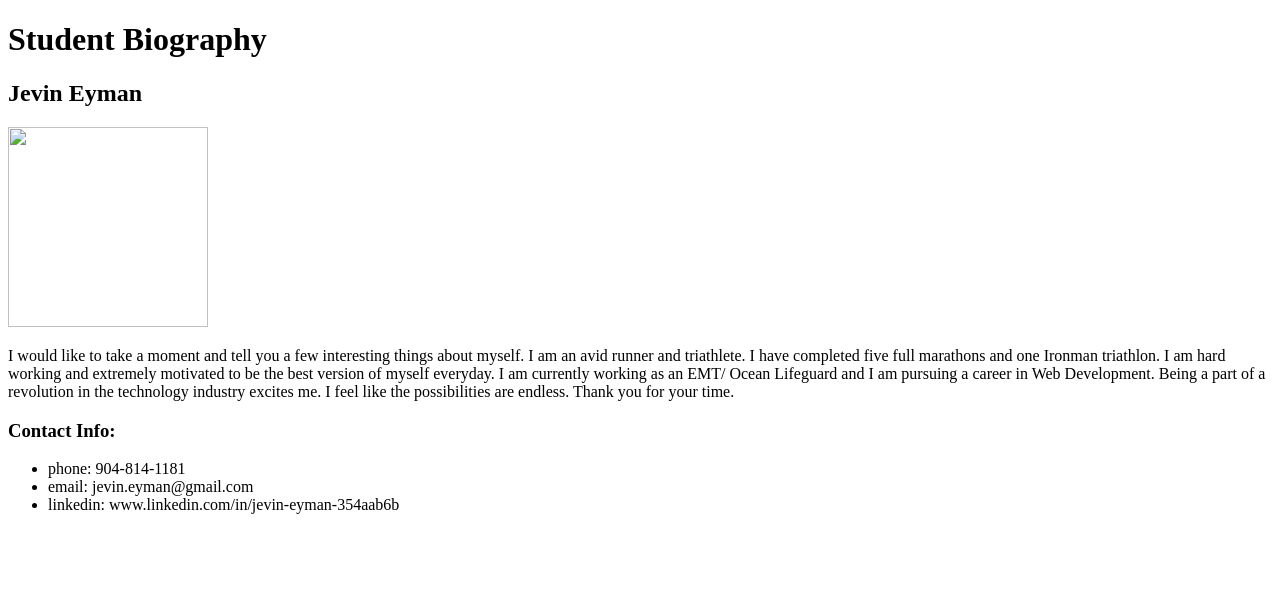
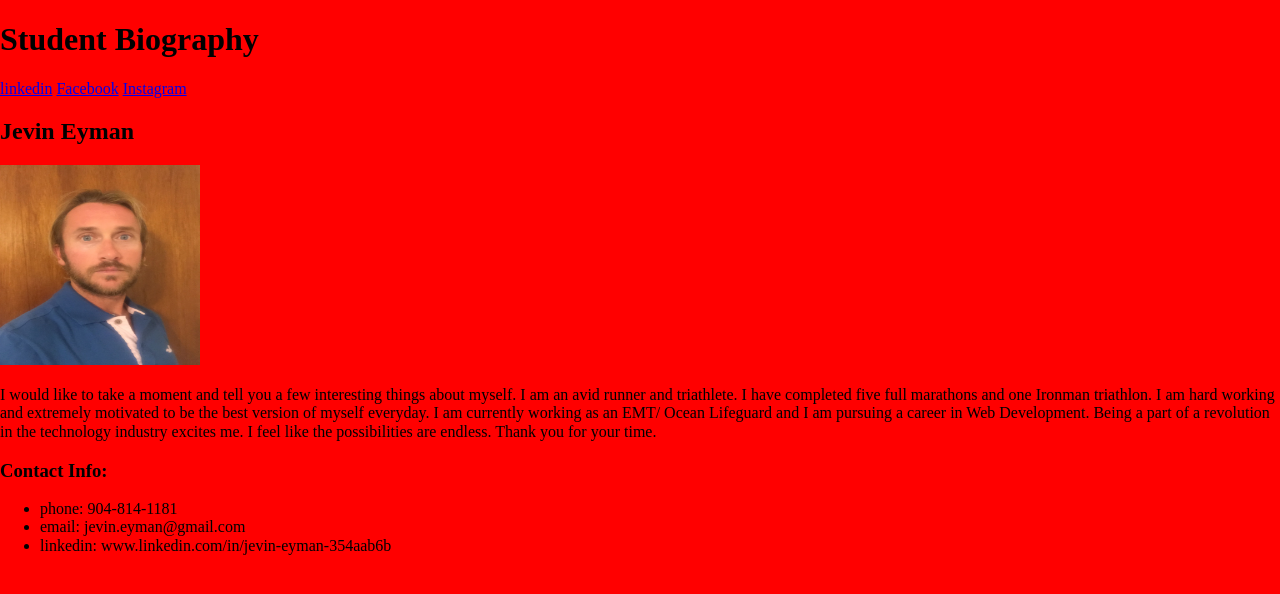
Before and after one commit to JevinEyman/myPortfolio2, a plain HTML site: page index.html in a window 1280 px wide. Drawn offline with nearby package versions, Linux system fonts and the light colour scheme.

Commit message:
updated index

```diff
--- a/index.html
+++ b/index.html
@@ -1,18 +1,29 @@
 <!DOCTYPE html>
 <html>
+
+<link rel="stylesheet" type="text/css" href="normalize.css">
+<link rel="stylesheet" type="text/css" href="style.css">
+
 	<head>
 		<meta charset="UTF-8">
 		<title>Bio Page</title>
  		<link rel="stylesheet" type="text/css" href="style.css">
  	</head>
 
+		<header>
+
+			<h1>Student Biography</h1>
+			<a href="#" target="_blank"> linkedin</a>
+		  	<a href="#" target="_blank">Facebook</a>
+		  	<a href="#" target="_blank">Instagram</a>
+
+		</header>
 
 		<body>
-			<h1>Student Biography</h1>
 
 			<h2>Jevin Eyman</h2>
 
-			<img src="" width="200" height="200">
+			<img src="IMG/IMG_2870.JPG" width="200" height="200">
 
 			<p>I would like to take a moment and tell you a few interesting things about myself.  I am an avid runner and triathlete.  I have completed five full marathons and one Ironman triathlon.  I am hard working and extremely motivated to be the best version of myself everyday. I am currently working as an EMT/ Ocean Lifeguard and I am pursuing a career in Web Development.  Being a part of a revolution in the technology industry excites me.  I feel like the possibilities are endless.  Thank you for your time.</p>
 
--- a/style.css
+++ b/style.css
@@ -0,0 +1,3 @@
+body {
+	background-color: red;
+}
```
Also changed, not shown: img/IMG_2870.JPG (added), normalize.css (added), 1 other file.
